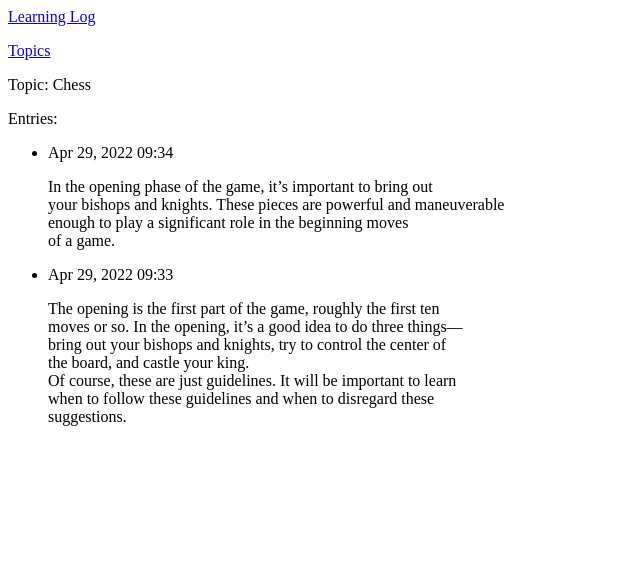
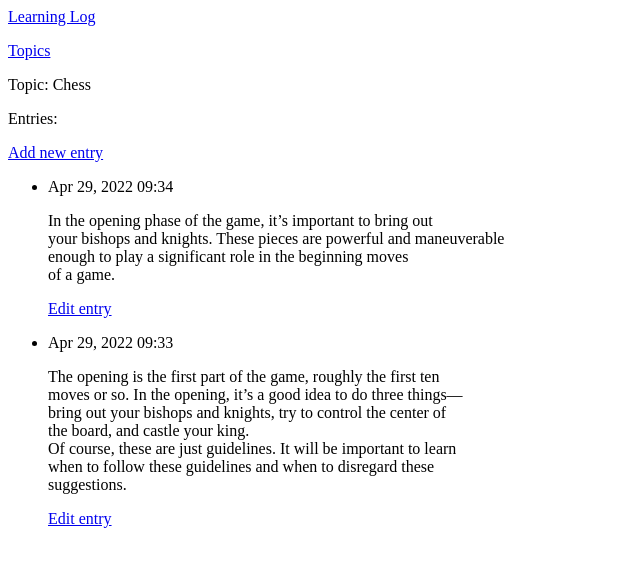
Before and after one commit to AbogeJr/django-learning-log, a Django app: page /topics/1/ in a window 1280 px wide. Shown: the top 567 px of the page, without its empty margins (0-640 px from the left). Run offline with Django 4.2, Linux system fonts and the light colour scheme; data comes from the database, SQL or seed files in the repository; both versions use the stored data as it was after the commit.

Commit message:
update functionality: Add & Edit Entries

```diff
--- a/learning_logs/templates/learning_logs/new_topic.html
+++ b/learning_logs/templates/learning_logs/new_topic.html
@@ -4,10 +4,10 @@
 
 <p>Add a new topic:</p>
 
-<form action="{url learning_logs: new_topic}" method="post">
+<form action="{% url 'learning_logs:new_topic' %}" method="post">
     {% csrf_token %}
     {{ form.as_p }}
-    <button name="'submit">Add Topic</button>
+    <button name="submit">Add Topic</button>
 </form>
 
 {% endblock content %}
--- a/learning_logs/templates/learning_logs/topic.html
+++ b/learning_logs/templates/learning_logs/topic.html
@@ -3,11 +3,13 @@
 {% block content %}
     <p>Topic: {{ topic }}</p>
     <p>Entries:</p>
+    <p><a href="{% url 'learning_logs:new_entry' topic.id %}">Add new entry</a></p>
     <ul>
         {% for entry in entries %}
         <li>
             <p>{{ entry.date_added|date:'M d, Y H:i' }}</p>
             <p>{{ entry.text|linebreaks }}</p>
+            <p><a href="{% url 'learning_logs:edit_entry' entry.id %}">Edit entry</a></p>
         </li>
         {% empty %}
         <li>There are no entries for this topic yet.</li>
--- a/learning_logs/urls.py
+++ b/learning_logs/urls.py
@@ -15,4 +15,8 @@ urlpatterns = [
     path('topics/<int:topic_id>/', views.topic, name='topic'),
     #Adding New topics
     path('new_topic/', views.new_topic, name='new_topic'),
+    # Page for adding a new entry
+    path('new_entry/<int:topic_id>/', views.new_entry, name='new_entry'),
+    #Editing an entry
+    path('edit_entry/<int:entry_id>/', views.edit_entry, name='edit_entry'),
 ]
--- a/learning_logs/views.py
+++ b/learning_logs/views.py
@@ -1,8 +1,8 @@
 from django.shortcuts import render, redirect
 
 import learning_logs
-from .models import Topic
-from .forms import TopicForm
+from .models import Topic, Entry
+from .forms import TopicForm, EntryForm
 
 # Create your views here.
 def index(request):
@@ -33,9 +33,44 @@ def new_topic(request):
     else:
         #Data submitted for processing
         form = TopicForm(data=request.POST)
-        if form.is_valid:
+        if form.is_valid():
             form.save()
-            return redirect('learning_logs: topics')
+            return redirect('learning_logs:topics')
 
     context = {'form': form}
     return render(request, 'learning_logs/new_topic.html', context)
+
+
+def new_entry(request, topic_id):
+    """Add new Entry for a topic"""
+    topic = Topic.objects.get(id=topic_id)
+    if request.method != 'POST':
+        form = EntryForm()
+    else:
+        form = EntryForm(data=request.POST)
+        if form.is_valid():
+            new_entry = form.save(commit=False)
+            new_entry.topic = topic
+            new_entry.save()
+            return redirect('learning_logs:topic', topic_id=topic_id)
+
+    # Display a blank or invalid form.
+    context = {'topic': topic, 'form': form}
+    return render(request, 'learning_logs/new_entry.html', context)
+
+
+def edit_entry(request, entry_id):
+    """Edit an existing entry."""
+    entry = Entry.objects.get(id=entry_id)
+    topic = entry.topic
+    if request.method != 'POST':
+        # Initial request; pre-fill form with the current entry.
+        form = EntryForm(instance=entry)
+    else:
+        # POST data submitted; process data.
+        form = EntryForm(instance=entry, data=request.POST)
+        if form.is_valid():
+            form.save()
+            return redirect('learning_logs:topic', topic_id=topic.id)
+    context = {'entry': entry, 'topic': topic, 'form': form}
+    return render(request, 'learning_logs/edit_entry.html', context)
```
Also changed, not shown: learning_logs/forms.py (+10 -1 lines), learning_logs/templates/learning_logs/edit_entry.html (added, +10 -0 lines), learning_logs/templates/learning_logs/new_entry.html (added, +11 -0 lines), db.sqlite3.
